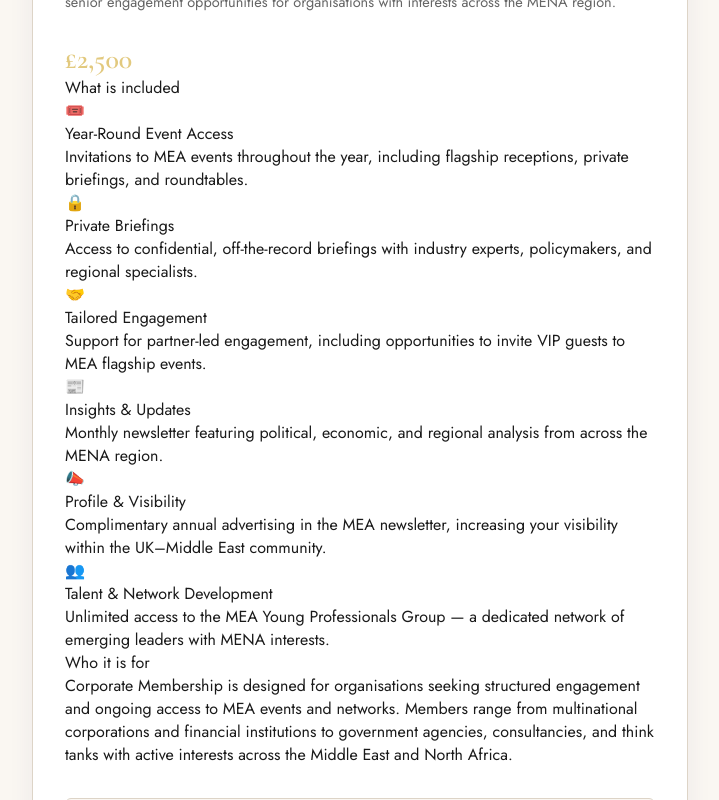
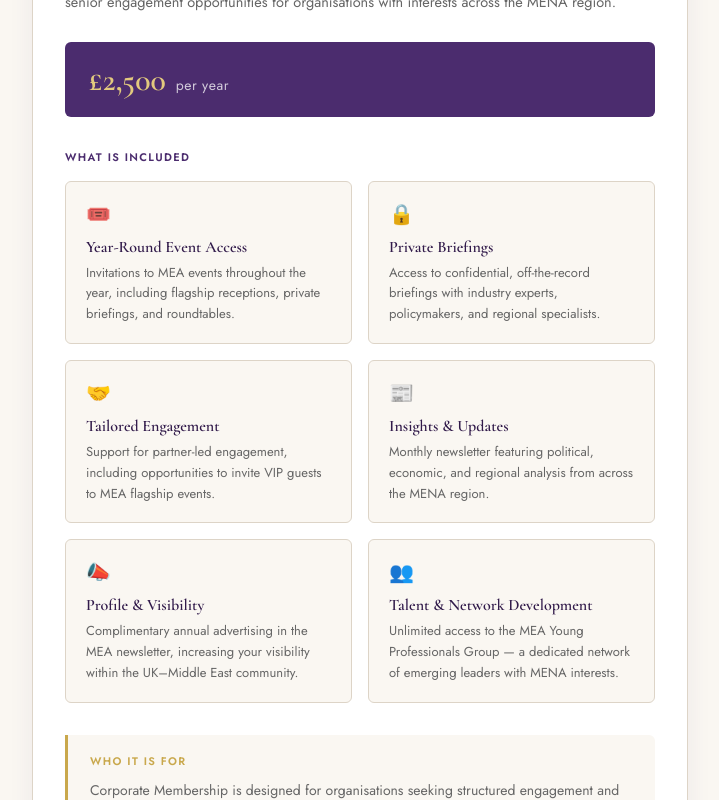
Before and after one commit to jackson-knntt/MEA-Membership, a Next.js app: page / in a window 1280 px wide. Shown: the part 420-1220 px from the top of the page, without its empty margins (280-999 px from the left). Built offline with nearby package versions, Linux system fonts and the light colour scheme.

Commit message:
globals.css

```diff
--- a/app/globals.css
+++ b/app/globals.css
@@ -414,3 +414,92 @@ select {
   .field-row { grid-template-columns: 1fr; }
   .check-group.cols-2 { grid-template-columns: 1fr; }
 }
+
+/* â”€â”€ Step 1: Overview page extras â”€â”€ */
+.price-block {
+  display: flex;
+  align-items: baseline;
+  gap: 10px;
+  background: var(--purple);
+  padding: 18px 24px;
+  border-radius: 6px;
+  margin-bottom: 32px;
+}
+.price-block .price-amount {
+  font-family: 'Cormorant Garamond', serif;
+  font-size: 32px;
+  font-weight: 600;
+  color: var(--gold-light);
+}
+.price-block .price-label {
+  font-size: 14px;
+  color: rgba(255,255,255,0.75);
+  letter-spacing: 0.04em;
+}
+
+.benefits-label {
+  font-size: 11px;
+  font-weight: 600;
+  letter-spacing: 0.12em;
+  text-transform: uppercase;
+  color: var(--purple);
+  margin-bottom: 16px;
+}
+
+.benefits-grid {
+  display: grid;
+  grid-template-columns: 1fr 1fr;
+  gap: 16px;
+  margin-bottom: 32px;
+}
+.benefit-card {
+  background: var(--cream);
+  border: 1px solid var(--border);
+  border-radius: 6px;
+  padding: 18px 20px;
+}
+.benefit-icon { font-size: 20px; margin-bottom: 8px; }
+.benefit-title {
+  font-family: 'Cormorant Garamond', serif;
+  font-size: 16px;
+  font-weight: 600;
+  color: var(--purple-dark);
+  margin-bottom: 6px;
+}
+.benefit-body {
+  font-size: 13px;
+  line-height: 1.6;
+  color: var(--text-muted);
+}
+
+.who-box {
+  background: var(--cream);
+  border-left: 3px solid var(--gold);
+  padding: 18px 22px;
+  border-radius: 0 6px 6px 0;
+}
+.who-label {
+  font-size: 11px;
+  font-weight: 600;
+  letter-spacing: 0.12em;
+  text-transform: uppercase;
+  color: var(--gold);
+  margin-bottom: 10px;
+}
+.who-box p {
+  font-size: 14px;
+  line-height: 1.65;
+  color: var(--text-muted);
+}
+
+.field-error {
+  display: none;
+  font-size: 12.5px;
+  color: var(--error);
+  margin-top: 6px;
+}
+.field-error.show { display: block; }
+
+@media (max-width: 600px) {
+  .benefits-grid { grid-template-columns: 1fr; }
+}
```
